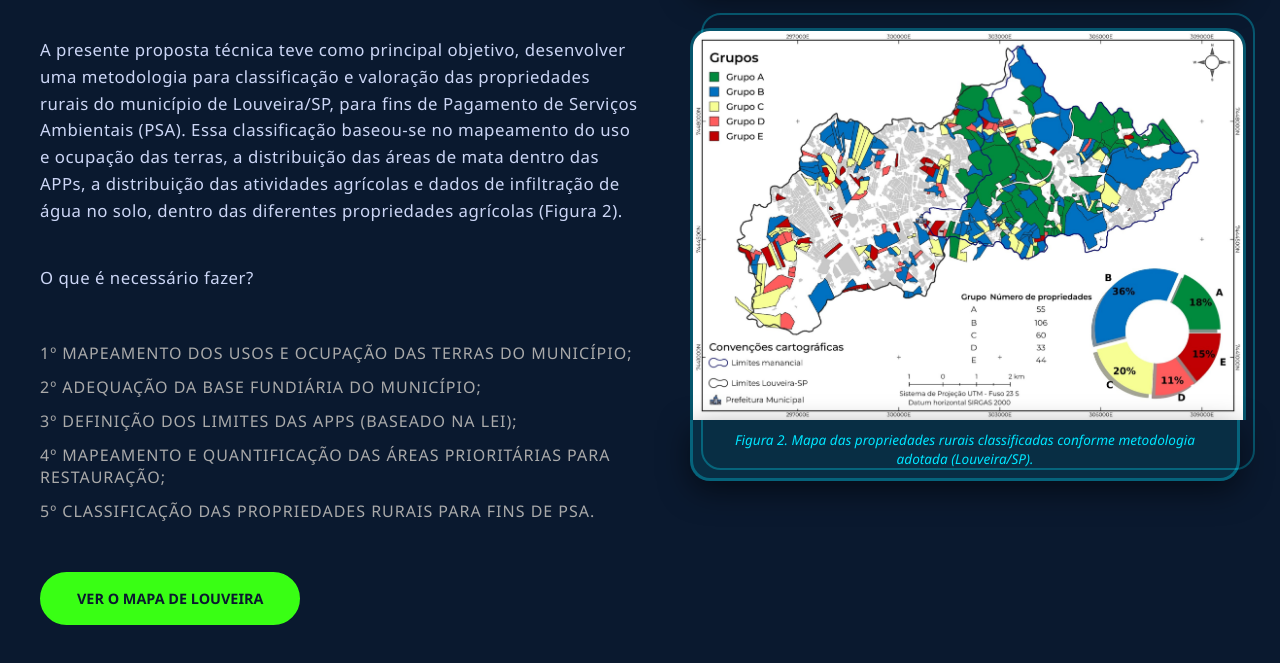
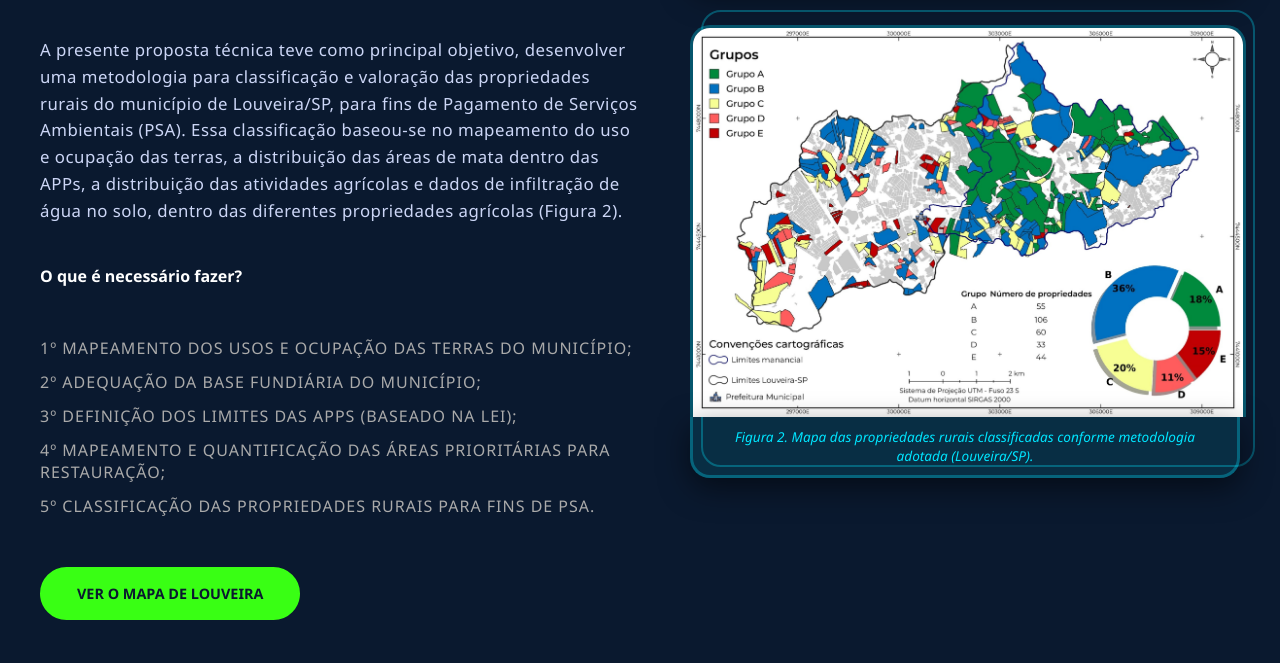
Before and after one commit to wanderam/class-props-rurais-psa, a plain HTML site: page index.html in a window 1280 px wide. Shown: the part 673-1336 px from the top of the page. Drawn offline with Linux system fonts and the light colour scheme.

Commit message:
style(shared): ajuste usando tag strong

```diff
--- a/index.html
+++ b/index.html
@@ -255,7 +255,7 @@
                     no solo, dentro das diferentes propriedades agrícolas (Figura 2).
                 </p>
 
-                <p>O que é necessário fazer?</p>
+                <strong>O que é necessário fazer?</strong>
 
             </div>
 
```
